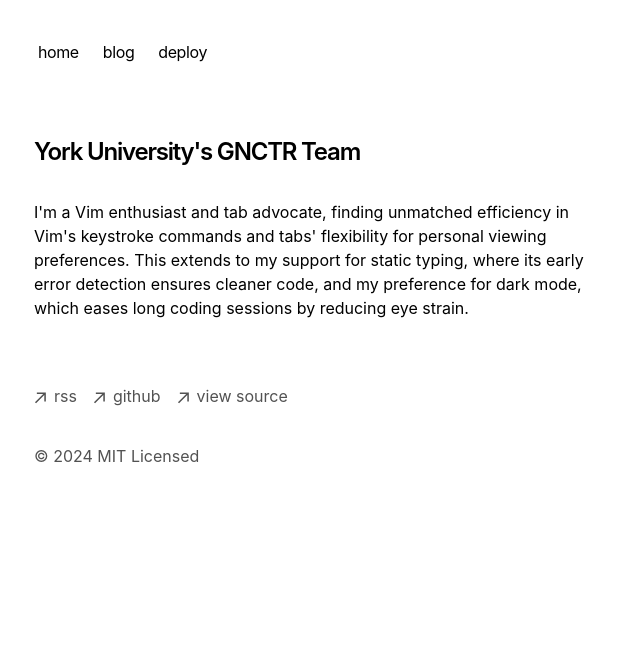
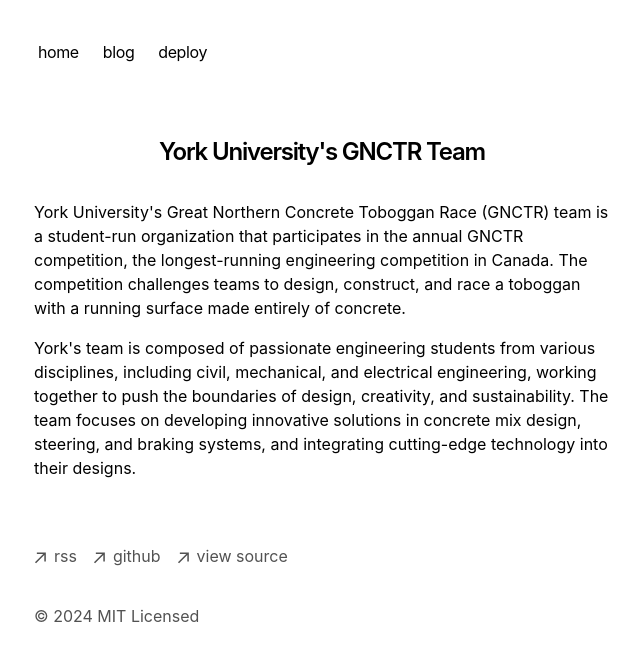
Before and after one commit to fayaz-rafin/gnctr-website, a Next.js app in the folder blog/: page / in a window 1280 px wide. Shown: the top 660 px of the page, without its empty margins (318-958 px from the left). Built offline with nearby package versions, Linux system fonts and the light colour scheme.

Commit message:
updated homepage

```diff
--- a/blog/app/page.tsx
+++ b/blog/app/page.tsx
@@ -3,15 +3,14 @@
 export default function Page() {
   return (
     <section>
-      <h1 className="mb-8 text-2xl font-semibold tracking-tighter">
+      <h1 className="mb-8 text-center text-2xl font-semibold tracking-tighter">
         York University's GNCTR Team
       </h1>
       <p className="mb-4">
-        {`I'm a Vim enthusiast and tab advocate, finding unmatched efficiency in
-        Vim's keystroke commands and tabs' flexibility for personal viewing
-        preferences. This extends to my support for static typing, where its
-        early error detection ensures cleaner code, and my preference for dark
-        mode, which eases long coding sessions by reducing eye strain.`}
+        {`York University's Great Northern Concrete Toboggan Race (GNCTR) team is a student-run organization that participates in the annual GNCTR competition, the longest-running engineering competition in Canada. The competition challenges teams to design, construct, and race a toboggan with a running surface made entirely of concrete.`}
+      </p>
+      <p className="mb-4">
+        {`York's team is composed of passionate engineering students from various disciplines, including civil, mechanical, and electrical engineering, working together to push the boundaries of design, creativity, and sustainability. The team focuses on developing innovative solutions in concrete mix design, steering, and braking systems, and integrating cutting-edge technology into their designs.`}
       </p>
       <div className="my-8">
 
```
